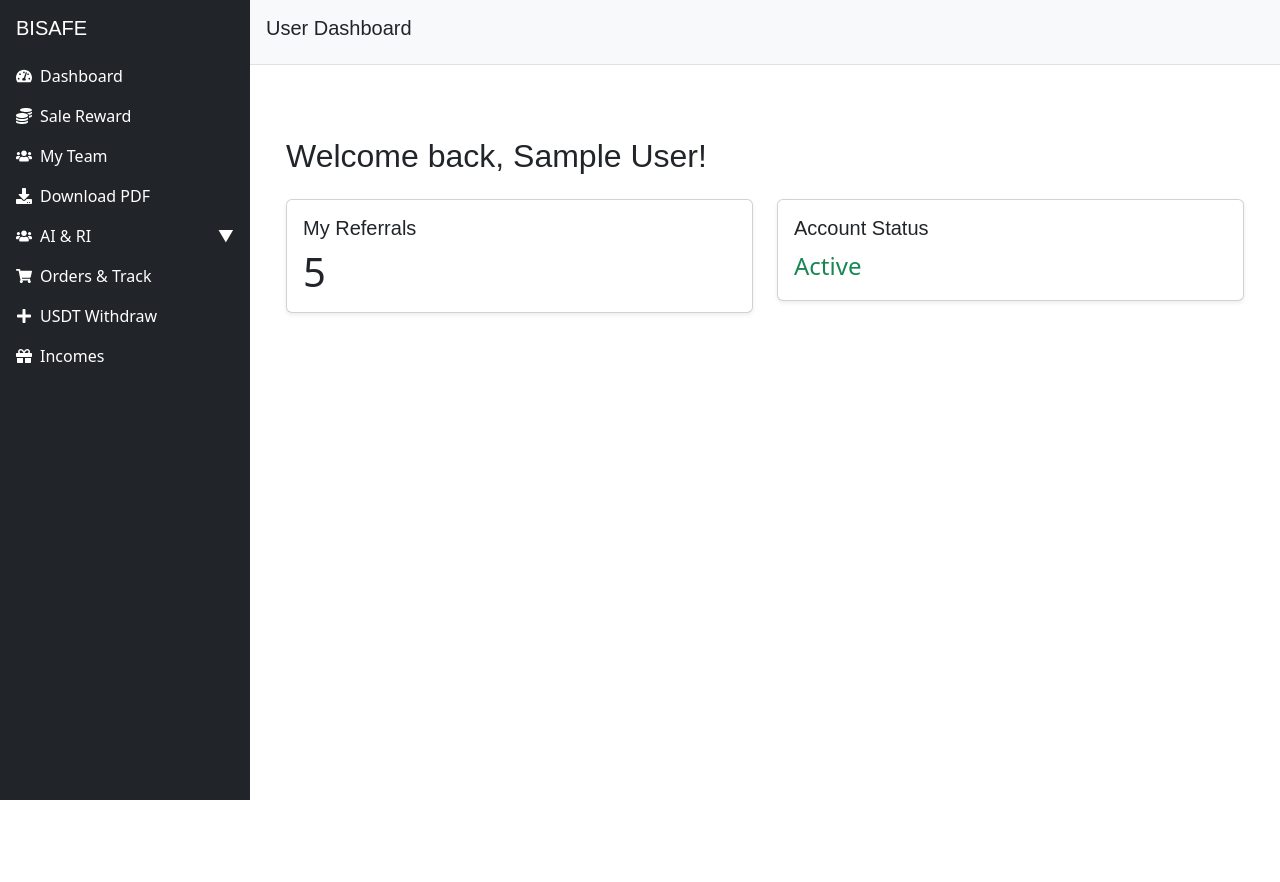
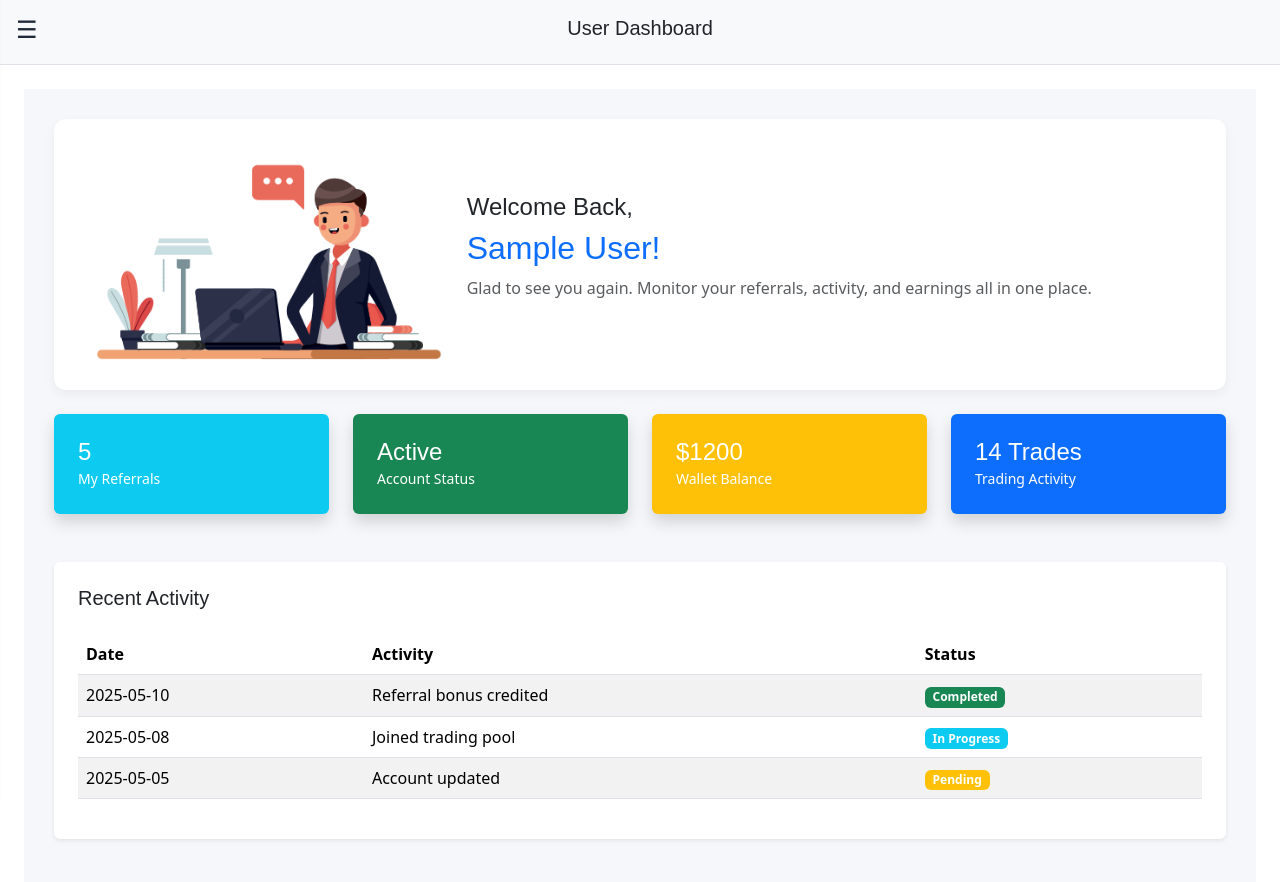
Before and after one commit to Kriti27Kalra/Trading-App, a React (Create React App) app: page /user/dashboard in a window 1280 px wide. Shown: the top 882 px of the page. Before the commit the page ends 800 px from the top, so only its background shows below. Built offline with nearby package versions, Linux system fonts and the light colour scheme; sample sign-in values are in the browser's storage; a web font is replaced by a local one.

Commit message:
updated dashboard

```diff
--- a/public/index.html
+++ b/public/index.html
@@ -1,6 +1,9 @@
 <!DOCTYPE html>
 <html lang="en">
   <head>
+    <link rel="stylesheet" href="https://cdnjs.cloudflare.com/ajax/libs/font-awesome/6.0.0-beta3/css/all.min.css">
+     <link href="https://fonts.googleapis.com/icon?family=Material+Icons" rel="stylesheet">
+
     <meta charset="utf-8" />
     <link rel="icon" href="%PUBLIC_URL%/favicon.ico" />
     <meta name="viewport" content="width=device-width, initial-scale=1" />
--- a/src/App.js
+++ b/src/App.js
@@ -1,9 +1,7 @@
-import { Routes, Route, useLocation } from "react-router-dom";
+import { Routes, Route, useLocation, Navigate } from "react-router-dom";
 import FrontLayout from "./layouts/FrontLayout";
 import UserDashboardLayout from "./layouts/UserDashboardLayout";
 import AdminDashboardLayout from "./layouts/AdminDashboardLayout";
-
-
 
 import Home from "./front/Home";
 import Login from "./front/Login";
@@ -11,11 +9,19 @@ import Register from "./front/Register";
 import UserDashboard from "./user/Dashboard";
 import AdminDashboard from "./admin/Dashboard";
 
+const AuthProtectedRoute = ({ children }) => {
+  const isAuthenticated = localStorage.getItem("user");
+  return isAuthenticated ? children : <Navigate to="/login" replace />;
+};
+
+const AdminProtectedRoute = ({ children }) => {
+  const isAdmin = localStorage.getItem("admin");
+  return isAdmin ? children : <Navigate to="/login" replace />;
+};
 
 function App() {
   const location = useLocation();
 
-  // Paths where header/footer should be hidden
   const hideHeaderPaths = ["/admin/dashboard", "/user/dashboard"];
   const hideFooterPaths = ["/admin/dashboard", "/user/dashboard"];
 
@@ -38,18 +44,28 @@ function App() {
           <Route path="/register" element={<Register />} />
         </Route>
 
-        {/* User dashboard layout routes */}
-        <Route element={<UserDashboardLayout />}>
+        {/* Protected User dashboard layout routes */}
+        <Route
+          element={
+            <AuthProtectedRoute>
+              <UserDashboardLayout />
+            </AuthProtectedRoute>
+          }
+        >
           <Route path="/user/dashboard" element={<UserDashboard />} />
         </Route>
 
-        {/* Admin dashboard layout routes */}
-        <Route element={<AdminDashboardLayout />}>
+        {/* Protected Admin dashboard layout routes */}
+        <Route
+          element={
+            <AdminProtectedRoute>
+              <AdminDashboardLayout />
+            </AdminProtectedRoute>
+          }
+        >
           <Route path="/admin/dashboard" element={<AdminDashboard />} />
         </Route>
       </Routes>
-
-
     </div>
   );
 }
--- a/src/layouts/UserDashboardLayout.js
+++ b/src/layouts/UserDashboardLayout.js
@@ -12,7 +12,7 @@ function UserDashboardLayout() {
       {/* Main content */}
       <div className="flex-grow-1">
         {/* Header */}
-        <div className="bg-light p-3 border-bottom">
+        <div className="bg-light p-3 border-bottom text-center">
           <h5>User Dashboard</h5>
         </div>
 
--- a/src/user/Dashboard.js
+++ b/src/user/Dashboard.js
@@ -1,10 +1,9 @@
 import React, { useEffect, useState } from "react";
 
-function UserDashboard() {
+const UserDashboard = () => {
   const [user, setUser] = useState(null);
 
   useEffect(() => {
-    // Get user data from localStorage
     const userData = JSON.parse(localStorage.getItem("user"));
     if (userData) {
       setUser(userData);
@@ -12,32 +11,100 @@ function UserDashboard() {
   }, []);
 
   return (
-    <div className="container py-5">
-      <h2 className="mb-4">
-        {user ? `Welcome back, ${user.name}!` : "Welcome Back!"}
-      </h2>
+    <>
+      <div className="mobile-menu-overlay"></div>
 
-      <div className="row">
-        <div className="col-md-6 mb-4">
-          <div className="card shadow-sm">
-            <div className="card-body">
-              <h5 className="card-title">My Referrals</h5>
-              <p className="card-text display-6">5</p> {/* Update dynamically if needed */}
+      <div className="main-container" style={{ padding: "30px", backgroundColor: "#f5f7fa", minHeight: "100vh" }}>
+        <div className="pd-ltr-20">
+          {/* Welcome Section */}
+          <div className="card-box pd-20 mb-4" style={welcomeCardStyle}>
+            <div className="container">
+              <div className="row align-items-center">
+                <div className="col-md-4">
+                  <img
+                    src="/assets/images/banner/banner-img.png"
+                    alt="Banner"
+                    className="img-fluid rounded"
+                  />
+                </div>
+                <div className="col-md-8">
+                  <h4 className="mb-2 text-capitalize">Welcome back,</h4>
+                  <h2 className="text-primary">{user ? user.name : "User"}!</h2>
+                  <p className="text-muted">
+                    Glad to see you again. Monitor your referrals, activity, and earnings all in one place.
+                  </p>
+                </div>
+              </div>
             </div>
           </div>
+
+          {/* Stat Cards */}
+          <div className="row g-4">
+            <StatCard title="My Referrals" value="5" color="info" />
+            <StatCard title="Account Status" value="Active" color="success" />
+            <StatCard title="Wallet Balance" value="$1200" color="warning" />
+            <StatCard title="Trading Activity" value="14 Trades" color="primary" />
+          </div>
+
+          {/* Recent Activity Table */}
+          <div className="card-box mt-5 p-4 bg-white rounded shadow-sm">
+            <h5 className="mb-4 text-dark">Recent Activity</h5>
+            <table className="table table-striped">
+              <thead>
+                <tr>
+                  <th>Date</th>
+                  <th>Activity</th>
+                  <th>Status</th>
+                </tr>
+              </thead>
+              <tbody>
+                <tr>
+                  <td>2025-05-10</td>
+                  <td>Referral bonus credited</td>
+                  <td><span className="badge bg-success">Completed</span></td>
+                </tr>
+                <tr>
+                  <td>2025-05-08</td>
+                  <td>Joined trading pool</td>
+                  <td><span className="badge bg-info">In Progress</span></td>
+                </tr>
+                <tr>
+                  <td>2025-05-05</td>
+                  <td>Account updated</td>
+                  <td><span className="badge bg-warning">Pending</span></td>
+                </tr>
+              </tbody>
+            </table>
+          </div>
         </div>
+      </div>
+    </>
+  );
+};
 
-        <div className="col-md-6 mb-4">
-          <div className="card shadow-sm">
-            <div className="card-body">
-              <h5 className="card-title">Account Status</h5>
-              <p className="card-text text-success fs-4">Active</p>
-            </div>
+// StatCard Component
+const StatCard = ({ title, value, color }) => {
+  return (
+    <div className="col-md-6 col-xl-3">
+      <div className={`card-box p-4 bg-${color} text-white rounded shadow`}>
+        <div className="d-flex justify-content-between align-items-center">
+          <div>
+            <h4 className="mb-0">{value}</h4>
+            <small>{title}</small>
           </div>
+          <i className="bi bi-bar-chart-line fs-2"></i>
         </div>
       </div>
     </div>
   );
-}
+};
+
+// Style for Welcome Card
+const welcomeCardStyle = {
+  backgroundColor: "#fff",
+  borderRadius: "12px",
+  boxShadow: "0 4px 12px rgba(0,0,0,0.05)",
+  padding: "30px"
+};
 
 export default UserDashboard;
--- /dev/null
+++ b/src/user/UserSidebar.css
@@ -0,0 +1,123 @@
+.user-sidebar {
+  position: fixed;
+  top: 0;
+  left: -260px;
+  width: 250px;
+  height: 100vh;
+  background-color: #1f2937;
+  color: white;
+  transition: left 0.3s ease;
+  z-index: 999;
+  overflow-y: auto;
+  box-shadow: 2px 0 10px rgba(0, 0, 0, 0.2);
+}
+
+.user-sidebar.open {
+  left: 0;
+}
+
+.sidebar-header {
+  display: flex;
+  justify-content: space-between;
+  align-items: center;
+  padding: 20px;
+  font-size: 20px;
+  font-weight: bold;
+  border-bottom: 1px solid #374151;
+}
+
+.sidebar-menu {
+  list-style: none;
+  padding: 0;
+}
+
+.sidebar-menu > li {
+  border-bottom: 1px solid #374151;
+}
+
+.sidebar-menu a {
+  display: block;
+  padding: 15px 20px;
+  color: white;
+  text-decoration: none;
+  transition: background 0.3s;
+}
+
+.sidebar-menu a:hover {
+  background-color: #374151;
+}
+
+.submenu {
+  padding-left: 15px;
+  background-color: #111827;
+}
+
+.submenu li a {
+  padding: 10px 20px;
+}
+
+.burger-menu {
+  position: fixed;
+  top: 10px;
+  left: 10px;
+  font-size: 24px;
+  background: none;
+  border: none;
+  color: #1f2937;
+  z-index: 1000;
+  cursor: pointer;
+}
+
+.close-btn {
+  background: none;
+  border: none;
+  font-size: 24px;
+  color: white;
+  cursor: pointer;
+}
+
+.support-form {
+  padding: 15px;
+  background-color: #111827;
+}
+
+.support-form input,
+.support-form textarea {
+  width: 100%;
+  margin-top: 8px;
+  margin-bottom: 12px;
+  padding: 8px;
+  border: none;
+  border-radius: 4px;
+}
+
+.support-form button {
+  padding: 8px 12px;
+  background-color: #3b82f6;
+  color: white;
+  border: none;
+  border-radius: 4px;
+  cursor: pointer;
+}
+
+@media screen and (min-width: 992px) {
+    .burger-menu {
+    display: block;
+  }
+  /* Add this to UserSidebar.css */
+.logout button {
+  width: 100%;
+  padding: 10px;
+  background-color: #f44336; /* Red background for logout */
+  color: white;
+  border: none;
+  cursor: pointer;
+  text-align: left;
+}
+
+.logout button:hover {
+  background-color: #d32f2f; /* Darker red on hover */
+}
+
+
+  }
--- a/src/user/UserSidebar.js
+++ b/src/user/UserSidebar.js
@@ -1,67 +1,108 @@
 import React, { useState } from 'react';
-import { FaTachometerAlt, FaCoins, FaUsers, FaDownload, FaUsers as FaUsersIcon, FaShoppingCart, FaPlus, FaGift } from 'react-icons/fa';
+import './UserSidebar.css';
 
 const UserSidebar = () => {
-  const [showAI, setShowAI] = useState(false);
+  const [isSidebarOpen, setIsSidebarOpen] = useState(false);
+  const [isProfileOpen, setIsProfileOpen] = useState(false);
+  const [isTeamOpen, setIsTeamOpen] = useState(false);
+  const [isIncomeOpen, setIsIncomeOpen] = useState(false);
+  const [isWithdrawOpen, setIsWithdrawOpen] = useState(false);
+  const handleLogout = () => {
+    // Clear user data from localStorage or cookies (if used)
+    localStorage.removeItem('user'); // or any other user data key
+    // Redirect to login page (you can modify this based on your routing setup)
+    window.location.href = '/login'; // assuming you have a login page route
+  };
+
+  const toggleSidebar = () => {
+    setIsSidebarOpen(prev => !prev);
+  };
+
+  const toggleProfile = () => {
+    setIsProfileOpen(prev => !prev);
+  };
+
+  const toggleTeam = () => {
+    setIsTeamOpen(prev => !prev);
+  };
+
+  const toggleIncome = () => {
+    setIsIncomeOpen(prev => !prev);
+  };
+
+  const toggleWithdraw = () => {
+    setIsWithdrawOpen(prev => !prev);
+  };
 
   return (
-    <div className="bg-dark text-white p-3" style={{ width: '250px', minHeight: '100vh' }}>
-      <h5 className="mb-4">BISAFE</h5>
+    <>
+      <button className="burger-menu" onClick={toggleSidebar}>
+        ☰
+      </button>
 
-      <div className="d-flex align-items-center mb-3">
-        <FaTachometerAlt className="me-2" />
-        <span>Dashboard</span>
+      <div className={`user-sidebar ${isSidebarOpen ? 'open' : ''}`}>
+        <div>
+          <button className="close-btn" onClick={toggleSidebar}>&times;</button>
+        </div>
+
+        <ul className="sidebar-menu">
+          <li className="dropdown" onClick={toggleProfile}>
+            <a href="#profile">
+              Profile <span><i className={`fas ${isProfileOpen ? 'fa-chevron-up' : 'fa-chevron-down'}`}></i></span>
+            </a>
+            {isProfileOpen && (
+              <ul className="submenu">
+                <li><a href="#edit-profile">Edit Profile</a></li>
+                <li><a href="#change-password">Change Password</a></li>
+              </ul>
+            )}
+          </li>
+
+          <li className="dropdown" onClick={toggleTeam}>
+            <a href="#team">
+              Team <span><i className={`fas ${isTeamOpen ? 'fa-chevron-up' : 'fa-chevron-down'}`}></i></span>
+            </a>
+            {isTeamOpen && (
+              <ul className="submenu">
+                <li><a href="#direct-team">Direct Team</a></li>
+                <li><a href="#all-team">All Team</a></li>
+              </ul>
+            )}
+          </li>
+
+          <li className="dropdown" onClick={toggleIncome}>
+            <a href="#income">
+              Income <span><i className={`fas ${isIncomeOpen ? 'fa-chevron-up' : 'fa-chevron-down'}`}></i></span>
+            </a>
+            {isIncomeOpen && (
+              <ul className="submenu">
+                <li><a href="#referral-income">Referral Income</a></li>
+              </ul>
+            )}
+          </li>
+
+          <li className="dropdown" onClick={toggleWithdraw}>
+            <a href="#withdraw">
+              Withdraw <span><i className={`fas ${isWithdrawOpen ? 'fa-chevron-up' : 'fa-chevron-down'}`}></i></span>
+            </a>
+            {isWithdrawOpen && (
+              <ul className="submenu">
+                <li><a href="#withdraw">Withdraw</a></li>
+                <li><a href="#withdraw-history">Withdraw History</a></li>
+              </ul>
+            )}
+          </li>
+
+          <li className="dropdown">
+            <a href="#support">Support</a>
+          </li>
+          {/* Logout Button */}
+          <li className="logout">
+            <button onClick={handleLogout}>Logout</button>
+          </li>
+        </ul>
       </div>
-
-      <div className="d-flex align-items-center mb-3">
-        <FaCoins className="me-2" />
-        <span>Sale Reward</span>
-      </div>
-
-      <div className="d-flex align-items-center mb-3">
-        <FaUsers className="me-2" />
-        <span>My Team</span>
-      </div>
-
-      <div className="d-flex align-items-center mb-3">
-        <FaDownload className="me-2" />
-        <span>Download PDF</span>
-      </div>
-
-      <div
-        className="d-flex align-items-center mb-3"
-        onClick={() => setShowAI(!showAI)}
-        style={{ cursor: 'pointer' }}
-      >
-        <FaUsersIcon className="me-2" />
-        <span>AI & RI</span>
-        <span className="ms-auto">{showAI ? '▲' : '▼'}</span>
-      </div>
-
-      {showAI && (
-        <div className="ms-4 mb-3">
-          <div className="mb-2">Activate ID</div>
-          <div className="mb-2">History</div>
-          <div className="mb-2">Reactivate ID</div>
-          <div className="mb-2">Reactivate History</div>
-        </div>
-      )}
-
-      <div className="d-flex align-items-center mb-3">
-        <FaShoppingCart className="me-2" />
-        <span>Orders & Track</span>
-      </div>
-
-      <div className="d-flex align-items-center mb-3">
-        <FaPlus className="me-2" />
-        <span>USDT Withdraw</span>
-      </div>
-
-      <div className="d-flex align-items-center mb-3">
-        <FaGift className="me-2" />
-        <span>Incomes</span>
-      </div>
-    </div>
+    </>
   );
 };
 
```
Also changed, not shown: public/assets/images/banner/banner-img.png (added).
